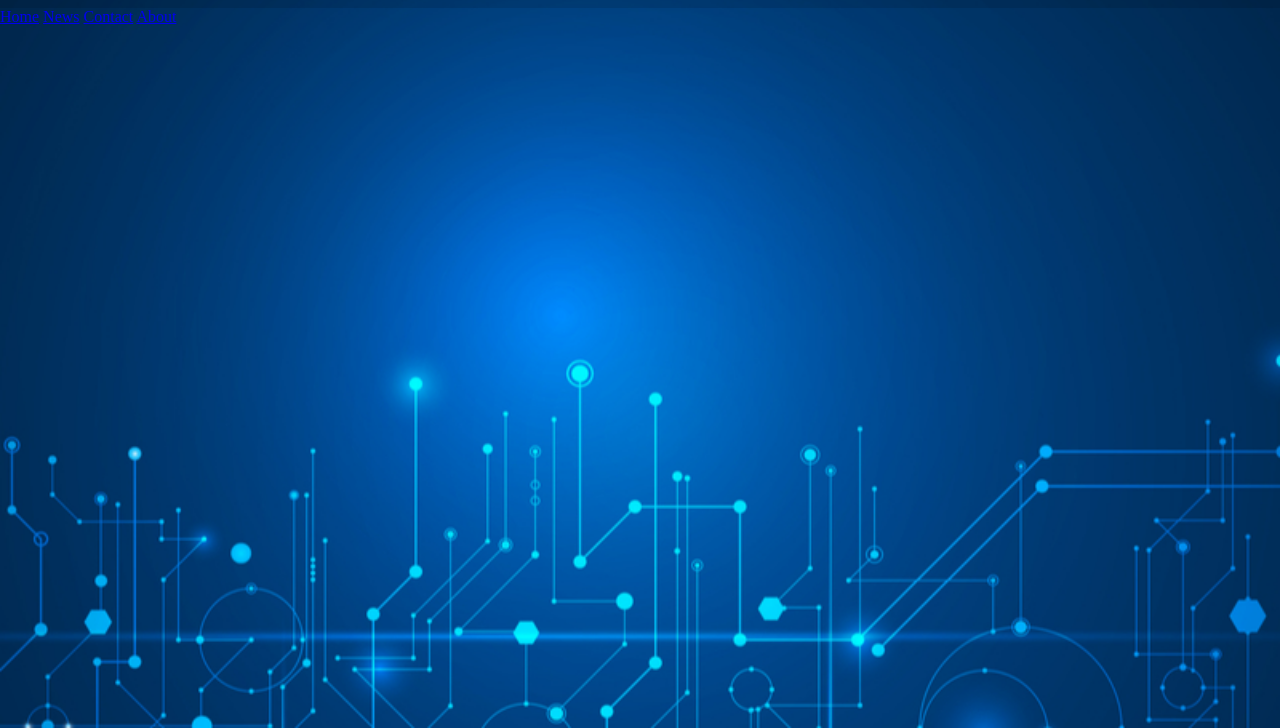
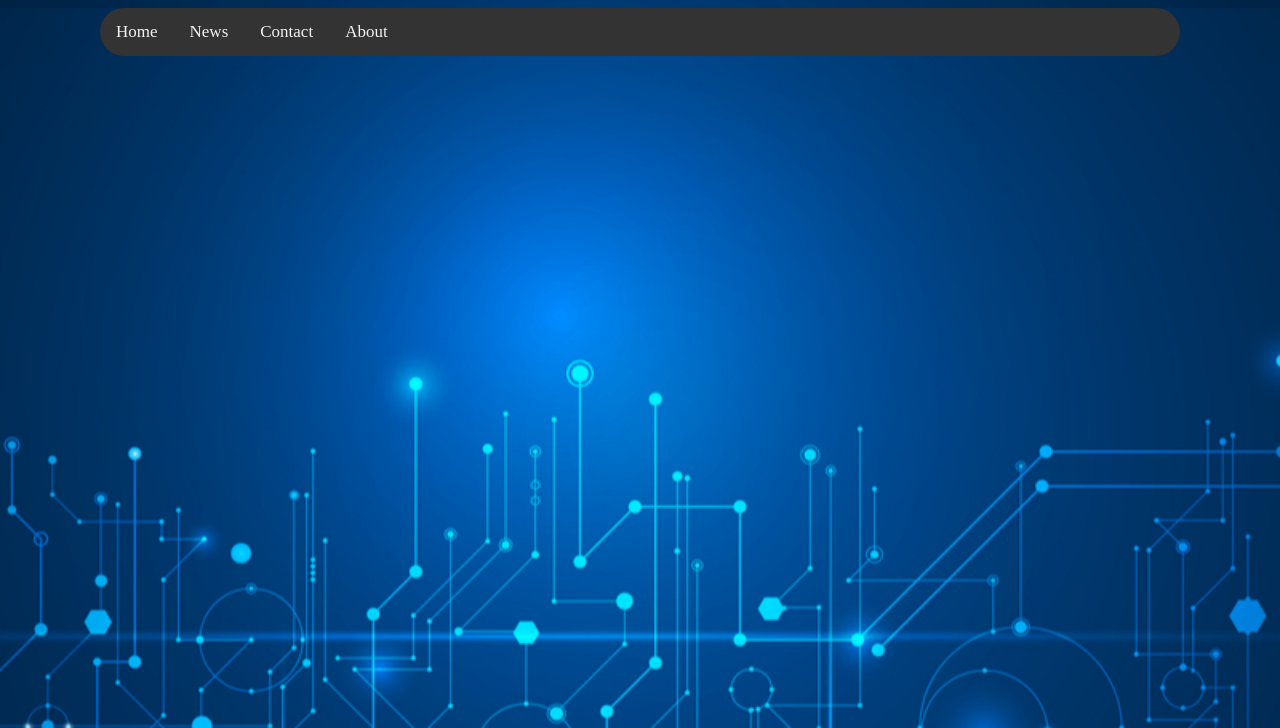
Before and after one commit to tearveng-ai/vengveng, a plain HTML site: page index.html in a window 1280 px wide. Shown: the part 72-800 px from the top of the page. Drawn offline with Linux system fonts and the light colour scheme.

Commit message:
Update style.css

```diff
--- a/style.css
+++ b/style.css
@@ -66,3 +66,28 @@ h1  {
     outline: none;
     box-shadow: 0.5px 0.5px 4px;
 }
+
+/* Add a black backgroud color to the top navigation */
+.topnav {
+    margin-left: 100px;
+    margin-right: 100px;
+    background-color: #333;
+    overflow: hidden;
+    border-radius: 50px;
+}
+
+/* Style the links inside the navigation bar */
+.topnav a {
+    float:left;
+    color: #f2f2f2;
+    text-align: center;
+    padding: 14px 16px;
+    text-decoration: none;
+    font-size: 17px;
+}
+
+/* Change the color of links on hover */
+.topnav a:hover {
+    background-color: #ddd;
+    color: black;
+}
```
